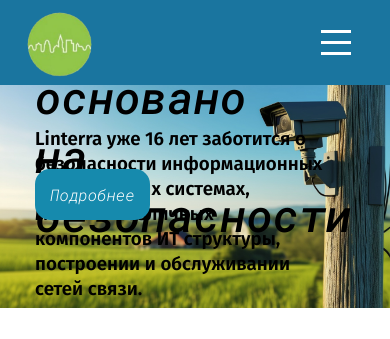
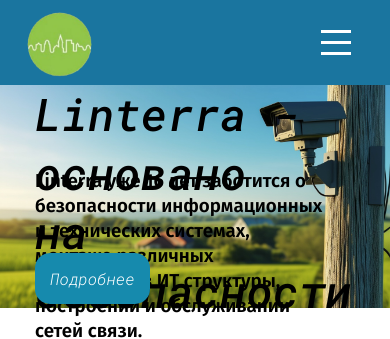
Before and after one commit to kirya2882/kirya2882.github.io, a plain HTML site: page linterra/index.html in a window 390 px wide. Shown: the top 339 px of the page. Drawn offline with Linux system fonts and the light colour scheme.

Commit message:
Update style.css

```diff
--- a/linterra/style.css
+++ b/linterra/style.css
@@ -599,19 +599,29 @@ ul{
     .buttonmore{
         top:25%;
     }
-}
-@media all and (min-width: 870px) and (max-width: 1230px){
+}*/
+@media all and (min-width: 850px) and (max-width: 1230px){
     .firsth1{
         top:15%;
     }
     .blockfirst h3{
-        top:25%;
+        top:30%;
     }
     .buttonmore{
-        top:35%;
+        top:40%;
     }
-}*/
-
+}
+@media all and (min-width: 300px) and (max-width: 850px){
+    .firsth1{
+        top:10%;
+    }
+    .blockfirst h3{
+        top:20%;
+    }
+    .buttonmore{
+        top:30%;
+    }
+}
 
 
 @media all and (max-width: 1230px){
@@ -702,15 +712,3 @@ ul{
         display:none;
     }
 }
-
-@media(max-height: 900px) and (max-width:500px){
-    .firsth1{
-        top:1%;
-    }
-    .blockfirst h3{
-        top:15%;
-    }
-    .buttonmore{
-        top:20%;
-    }
-}
```
